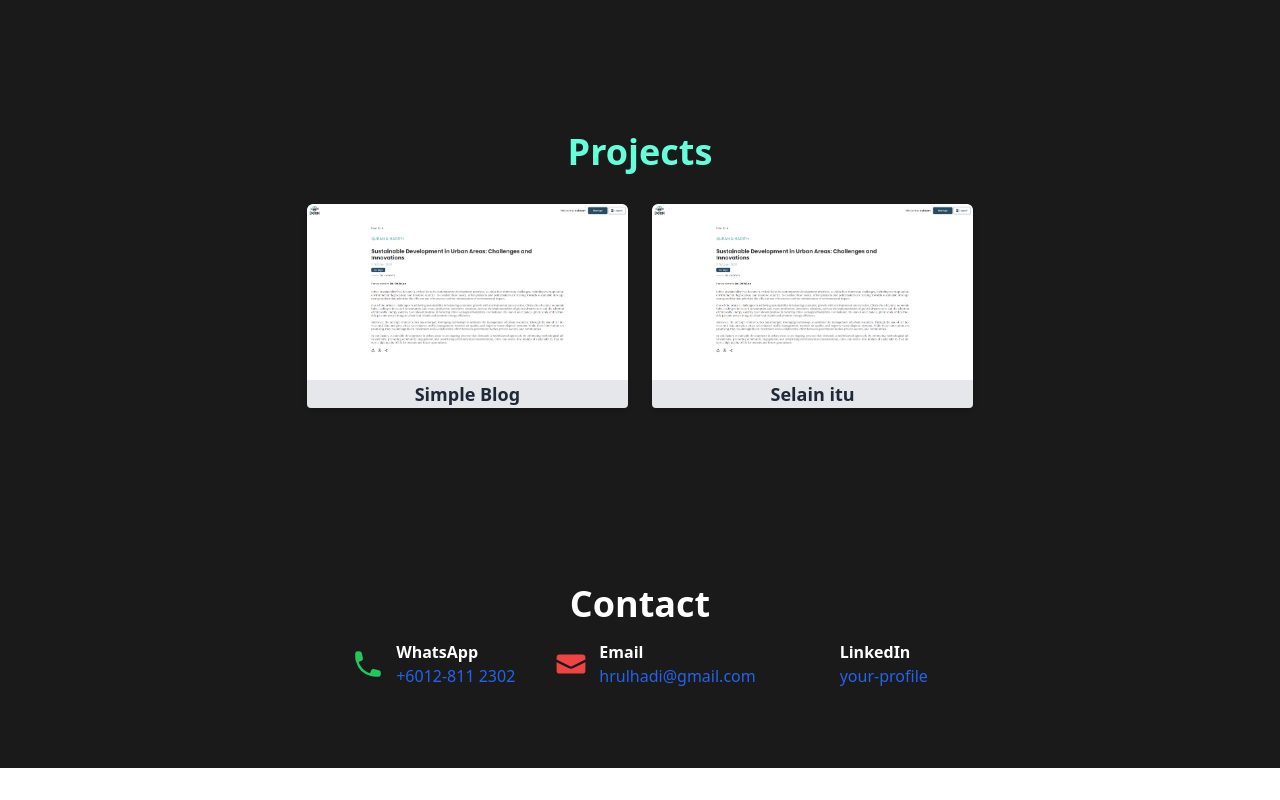
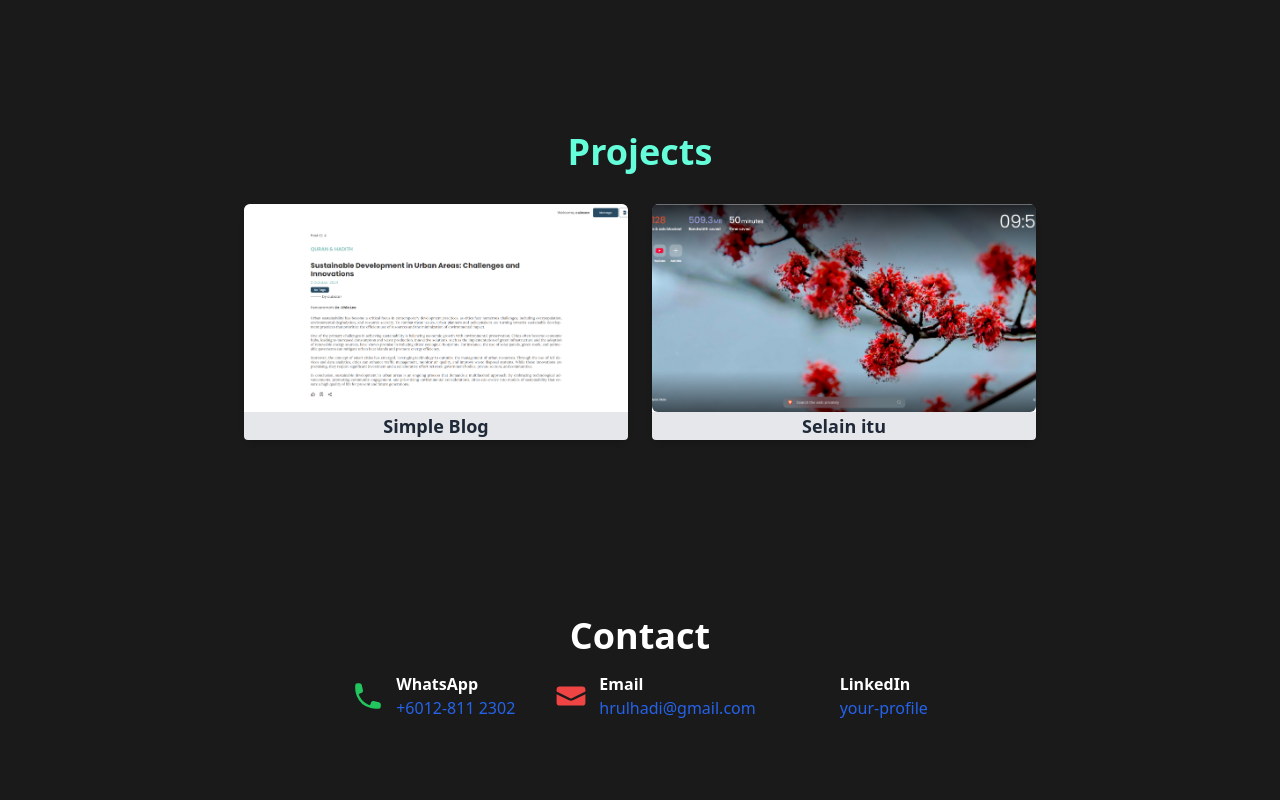
Before and after one commit to hrl6/my-portfolio, a Vue app: page /projects in a window 1280 px wide. Shown: the part 1082-1882 px from the top of the page. Before the commit the page ends 1850 px from the top, so only its background shows below. Built offline with nearby package versions, Linux system fonts and the light colour scheme.

Commit message:
-fix img path in Projects.vue

```diff
--- a/src/components/Projects.vue
+++ b/src/components/Projects.vue
@@ -21,16 +21,14 @@
       :key="project.id"
       class="bg-white rounded-lg shadow-md hover:shadow-lg transition-shadow duration-300 ease-in-out"
     >
-      <!-- Container for the image -->
-      <div class="w-full h-40">
-        <!-- Image that fills the container -->
+      <div class="w-96 h-52">
         <img
           :src="project.thumbnail"
           :alt="project.title"
           class="w-full h-full object-cover rounded-md"
         />
       </div>
-      <div class="mt-4 text-center text-lg font-semibold truncate bg-gray-200 text-gray-800 rounded-b" :title="project.title">
+      <div class="text-center text-lg font-semibold truncate bg-gray-200 text-gray-800 rounded-b" :title="project.title">
         {{ project.title }}
       </div>
     </div>
@@ -42,10 +40,18 @@ export default {
   data() {
     return {
       projects: [
-        { id: 1, title: 'Simple Blog', thumbnail: './src/img/project1.png' },
-        { id: 2, title: 'Selain itu', thumbnail: './src/img/project1.png' },
+        { id: 1, title: 'Simple Blog', thumbnail: '' },
+        { id: 2, title: 'Selain itu', thumbnail: '' },
       ],
     };
+  },
+  created() {
+    import('../img/project1.png').then((module) => {
+      this.projects[0].thumbnail = module.default;
+    });
+    import('../img/project2.png').then((module) => {
+      this.projects[1].thumbnail = module.default;
+    });
   },
 };
 </script>
```
Also changed, not shown: src/img/project2.png (added).
